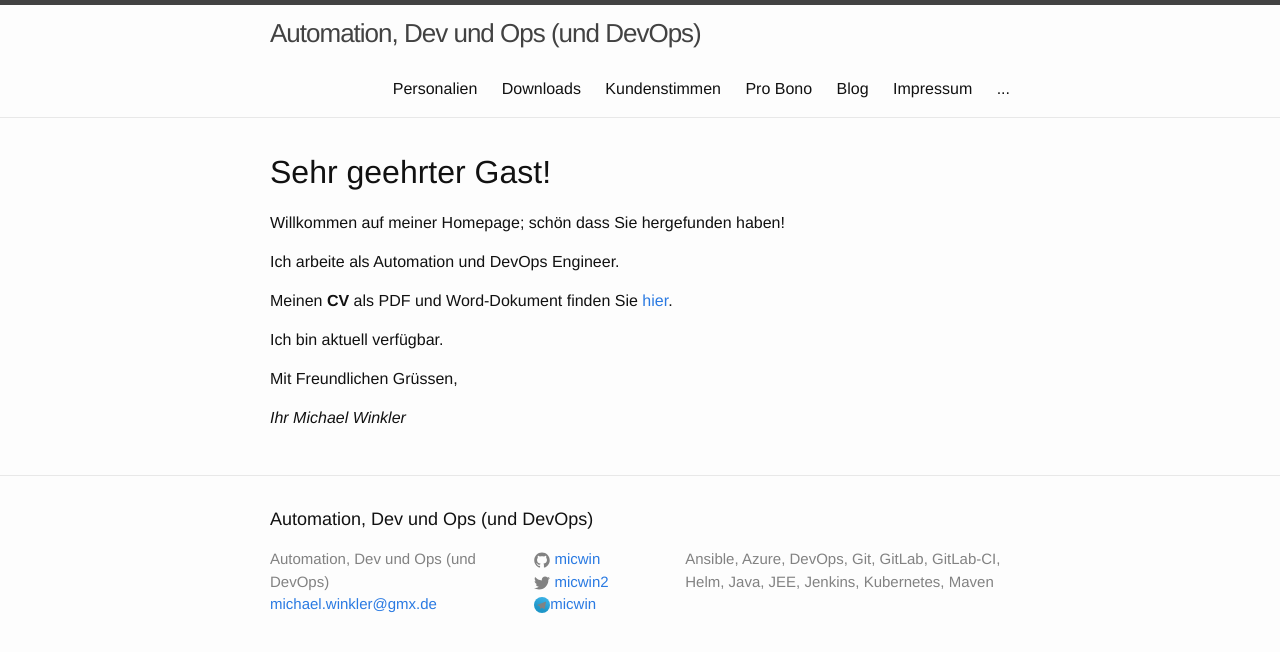
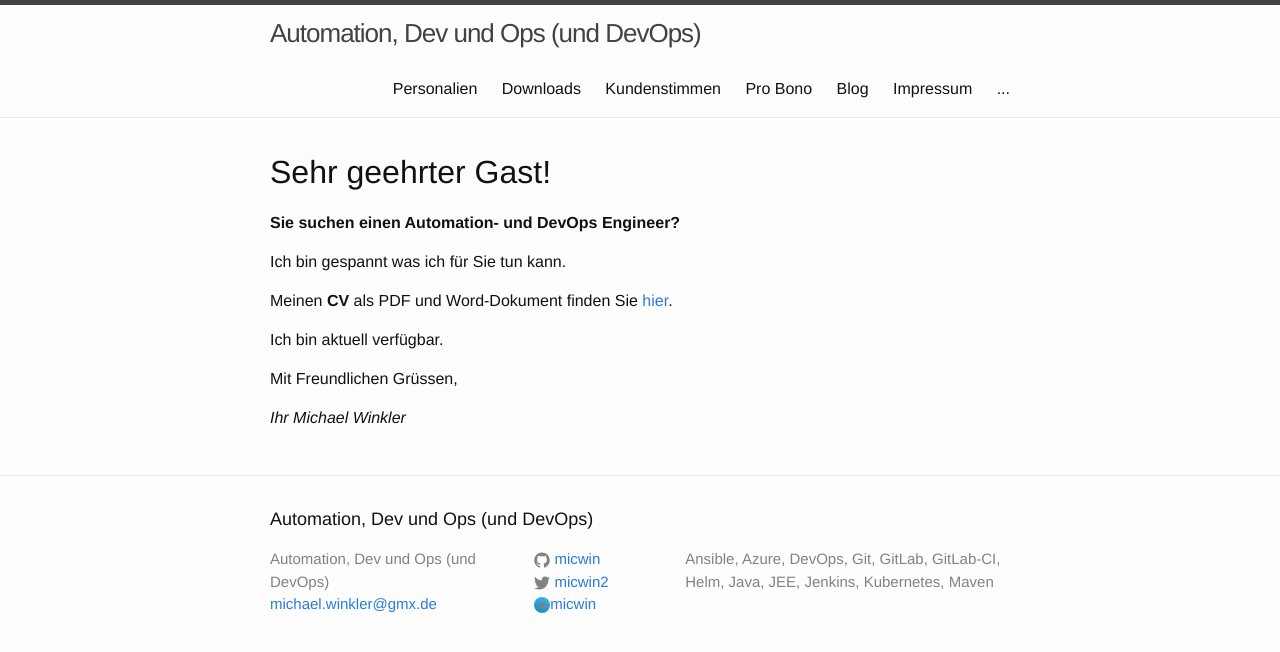
Before and after one commit to micwin/micwin.github.io, a Jekyll site: the page built from index.md, in a window 1280 px wide. Shown: the top 652 px of the page. Built offline with Jekyll 4.4.1, drawn with Linux system fonts in a browser that asks for light colours.

Commit message:
Feedback R. Mack zur index.html

```diff
--- a/index.md
+++ b/index.md
@@ -5,9 +5,9 @@ title: ...
 
 # Sehr geehrter Gast! #
 
-Willkommen auf meiner Homepage; schön dass Sie hergefunden haben!
+__Sie suchen einen Automation- und DevOps Engineer?__
 
-Ich arbeite als Automation und DevOps Engineer.
+Ich bin gespannt was ich für Sie tun kann.
 
 Meinen __CV__ als PDF und Word-Dokument finden Sie [hier](downloads).
 
```
